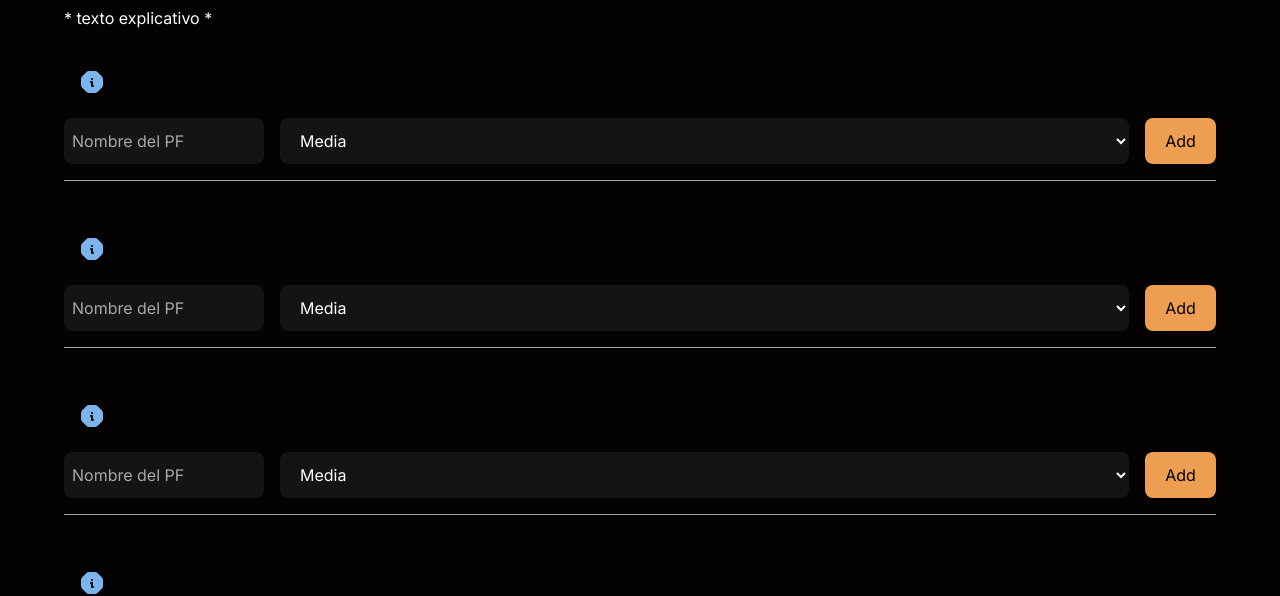
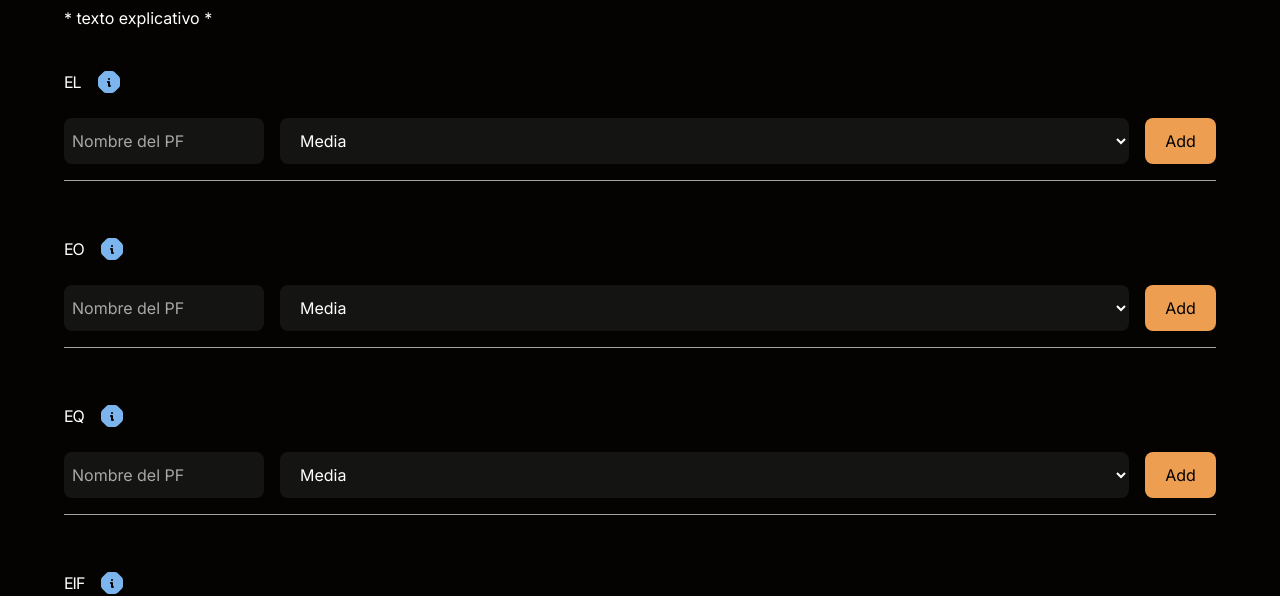
Before and after one commit to parqueroosvelt-inc/puntos-de-funcion, a React (Vite) app: page /start in a window 1280 px wide. Shown: the part 207-803 px from the top of the page. Built offline with nearby package versions, Linux system fonts and the light colour scheme.

Commit message:
add keys to every value

```diff
--- a/src/constants/puntos_funcion.js
+++ b/src/constants/puntos_funcion.js
@@ -1,6 +1,7 @@
 export const TIPOS_FUNCIONES = [
     {
         id: 0,
+        key: "EL",
         tipo: "Entrada Externa",
         descripcion: "Pantallas donde el usuario ingresa datos",
         baja: 3,
@@ -9,6 +10,7 @@ export const TIPOS_FUNCIONES = [
     },
     {
         id: 1,
+        key: "EO",
         tipo: "Salida externa",
         descripcion: "Informes, gráficos, listados de datos",
         baja: 4,
@@ -17,6 +19,7 @@ export const TIPOS_FUNCIONES = [
     },
     {
         id: 2,
+        key: "EQ",
         tipo: "Consulta externa",
         descripcion: "Recuperar y mostrar datos al usuario (Buscar)",
         baja: 3,
@@ -25,11 +28,21 @@ export const TIPOS_FUNCIONES = [
     },
     {
         id: 3,
+        key: "EIF",
         tipo: "Fichero de interfaz externa",
-        descripcion: "Datos referenciados y relacionados a otros sistemas / Datos mantenidos por otros sistemas, pero usados por el sistema actual.",
+        descripcion: "Datos referenciados y relacionados a otros sistemas / Datos mantenidos por otros sistemas",
         baja: 5,
         media: 7,
         alta: 10,
+    },
+    {
+        id: 4,
+        key: "ILF",
+        tipo: "Fichero lógico interno",
+        descripcion: "Archivos del punto de vista lógico / Tablas en la base de datos.",
+        baja: 7,
+        media: 10,
+        alta: 15,
     },
 ]
 export const ILF_FUNCTION = {
```
